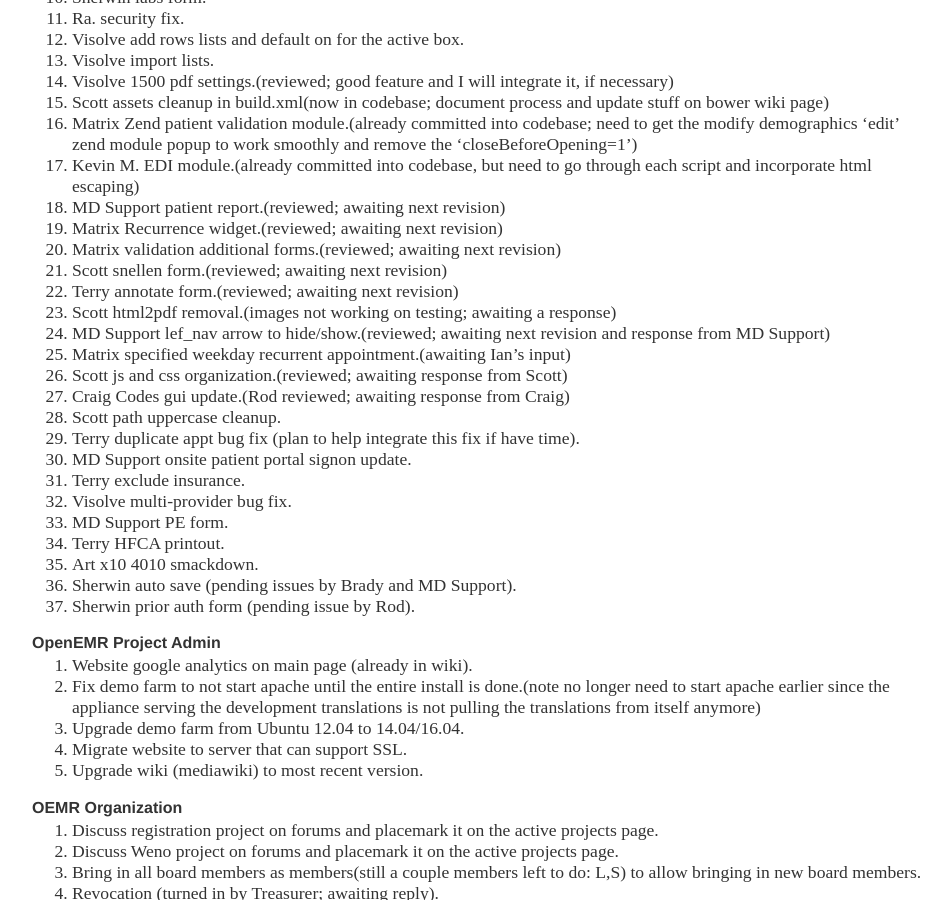
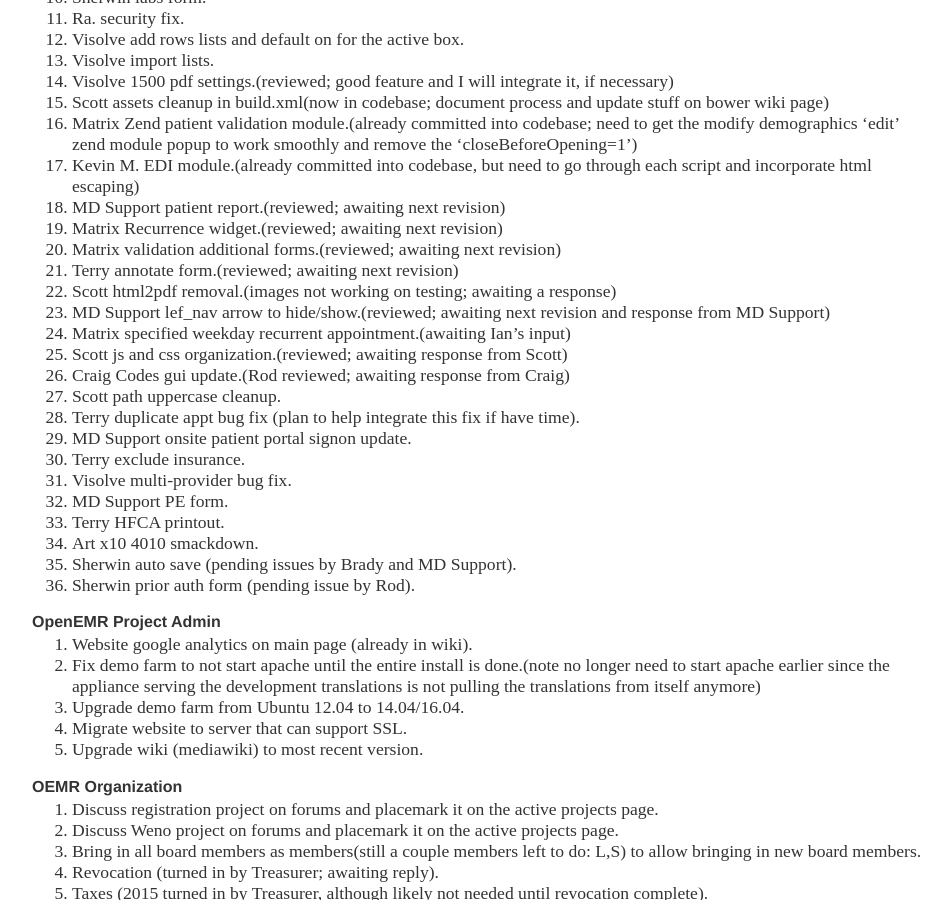
Before and after one commit to bradymiller/bradymiller.github.io, a Jekyll site: the page built from todo/index.md, in a window 1280 px wide and 900 px high, scrolled down 542 px. Shown: the whole window, without its empty margins (160-1111 px from the left). Built offline with Jekyll 4.4.1, drawn with Linux system fonts in a browser that asks for light colours.

Commit message:
Update todo list

```diff
--- a/todo/index.md
+++ b/todo/index.md
@@ -28,7 +28,6 @@
 1. MD Support patient report.(reviewed; awaiting next revision)
 1. Matrix Recurrence widget.(reviewed; awaiting next revision)
 1. Matrix validation additional forms.(reviewed; awaiting next revision)
-1. Scott snellen form.(reviewed; awaiting next revision)
 1. Terry annotate form.(reviewed; awaiting next revision)
 1. Scott html2pdf removal.(images not working on testing; awaiting a response)
 1. MD Support lef_nav arrow to hide/show.(reviewed; awaiting next revision and response from MD Support)
```
